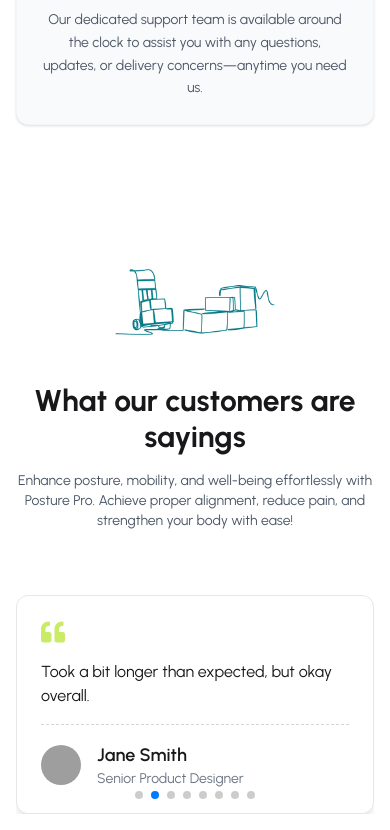
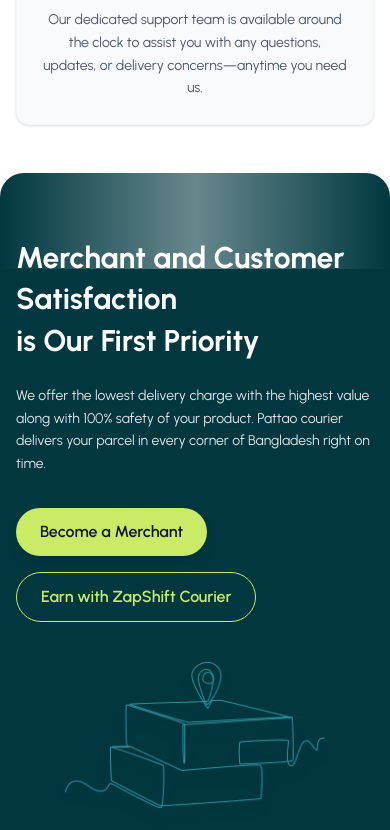
Before and after one commit to iftekar-23/Zap-Shift-Client, a React (Vite) app: page / in a window 390 px wide. Shown: the part 4623-5453 px from the top of the page. Built offline with nearby package versions, Linux system fonts and the light colour scheme; grey boxes are pictures that could not be loaded.

Commit message:
added two section

```diff
--- /dev/null
+++ b/src/components/CourierSection.jsx
@@ -0,0 +1,46 @@
+import React from "react";
+import rightImg from "../assets/location-merchant.png";
+
+const CourierSection = () => {
+  return (
+    <section className="w-full px-4 md:px-10 lg:px-20 py-16 bg-[#013840] rounded-3xl text-white overflow-hidden relative">
+      {/* Decorative Top Wave (Optional - remove if not needed) */}
+      <div className="absolute top-0 left-0 w-full h-24 opacity-40 pointer-events-none bg-gradient-to-r from-transparent via-white to-transparent"></div>
+
+      <div className="grid grid-cols-1 md:grid-cols-2 gap-10 items-center relative z-10">
+        {/* Left Text Content */}
+        <div className="space-y-6">
+          <h2 className="text-3xl md:text-4xl font-bold leading-snug">
+            Merchant and Customer Satisfaction <br /> is Our First Priority
+          </h2>
+          <p className="text-gray-200 text-sm md:text-base leading-relaxed max-w-md">
+            We offer the lowest delivery charge with the highest value along with
+            100% safety of your product. Pattao courier delivers your parcel in
+            every corner of Bangladesh right on time.
+          </p>
+
+          <div className="flex flex-wrap gap-4 pt-2">
+            <button className="px-6 py-3 font-semibold rounded-full bg-primary text-gray-900 shadow-lg hover:opacity-90 transition-all duration-300">
+              Become a Merchant
+            </button>
+
+            <button className="px-6 py-3 font-semibold rounded-full border border-primary text-primary hover:bg-primary hover:text-gray-900 transition-all duration-300">
+              Earn with ZapShift Courier
+            </button>
+          </div>
+        </div>
+
+        {/* Right Image */}
+        <div className="flex justify-center md:justify-end">
+          <img
+            src={rightImg}
+            alt="Courier Illustration"
+            className="w-[260px] md:w-[340px] lg:w-[420px] object-contain drop-shadow-xl"
+          />
+        </div>
+      </div>
+    </section>
+  );
+};
+
+export default CourierSection;
--- /dev/null
+++ b/src/components/FAQ.jsx
@@ -0,0 +1,64 @@
+import React, { useState } from "react";
+import { ChevronDown } from "lucide-react";
+
+const FAQ = () => {
+  const faqs = [
+    {
+      q: "How does this posture corrector work?",
+      a: "A posture corrector works by providing support and gentle alignment to your shoulders, back, and spine, encouraging you to maintain proper posture throughout the day. Here's how it typically functions: A posture corrector works by providing support and gentle alignment to your shoulders."
+    },
+    { q: "Is it suitable for all ages and body types?", a: "Yes, it is designed to fit a wide range of people." },
+    { q: "Does it really help with back pain and posture improvement?", a: "Consistent use can help improve posture and reduce discomfort." },
+    { q: "Does it have smart features like vibration alerts?", a: "Some models include vibration alerts when slouching is detected." },
+    { q: "How will I be notified when the product is back in stock?", a: "You will receive an email notification when it's available again." }
+  ];
+
+  const [openIndex, setOpenIndex] = useState(0);
+
+  return (
+    <section className="w-full px-4 md:px-10 lg:px-20 py-20 bg-gray-50">
+      <div className="max-w-4xl mx-auto text-center mb-12">
+        <h2 className="text-3xl md:text-4xl font-bold mb-4">Frequently Asked Question (FAQ)</h2>
+        <p className="text-gray-600 text-sm md:text-base leading-relaxed max-w-2xl mx-auto">
+          Enhance posture, mobility, and well-being effortlessly with Posture Pro. Achieve proper alignment,
+          reduce pain, and strengthen your body with ease!
+        </p>
+      </div>
+
+      <div className="max-w-3xl mx-auto space-y-4">
+        {faqs.map((faq, i) => (
+          <div
+            key={i}
+            className={`border rounded-xl transition-all duration-300 overflow-hidden ${
+              openIndex === i ? "bg-teal-50 border-teal-300" : "bg-white border-gray-200"
+            }`}
+          >
+            <button
+              className="w-full flex justify-between items-center p-4 text-left font-medium text-gray-800"
+              onClick={() => setOpenIndex(openIndex === i ? null : i)}
+            >
+              {faq.q}
+              <ChevronDown
+                className={`transition-transform duration-300 ${openIndex === i ? "rotate-180" : ""}`}
+              />
+            </button>
+
+            {openIndex === i && (
+              <div className="px-4 pb-4 text-gray-600 text-sm md:text-base leading-relaxed">
+                {faq.a}
+              </div>
+            )}
+          </div>
+        ))}
+      </div>
+
+      <div className="flex justify-center mt-12">
+        <button className="px-6 py-3 rounded-full text-white font-semibold shadow-md hover:opacity-90 transition-all duration-300 flex items-center gap-2 bg-primary">
+          See More FAQ's
+        </button>
+      </div>
+    </section>
+  );
+};
+
+export default FAQ;
--- a/src/pages/Home/Home/Home.jsx
+++ b/src/pages/Home/Home/Home.jsx
@@ -5,6 +5,8 @@
 import Brands from '../Brands/Brands';
 import Reviews from '../../Reviews/Reviews';
 import Features from '../../../components/Features';
+import FAQ from '../../../components/FAQ';
+import CourierSection from '../../../components/CourierSection';
 
 
 const reviewsPromise = fetch('/reviews.json').then(res => res.json());
@@ -25,10 +27,13 @@
             <section>
                 <Features></Features>
             </section>
+            <section><CourierSection></CourierSection></section>
             <section>
                 <Reviews reviewsPromise={reviewsPromise}></Reviews>
             </section>
-
+            <section>
+                <FAQ></FAQ>
+            </section>
         </div>
     );
 };
```
